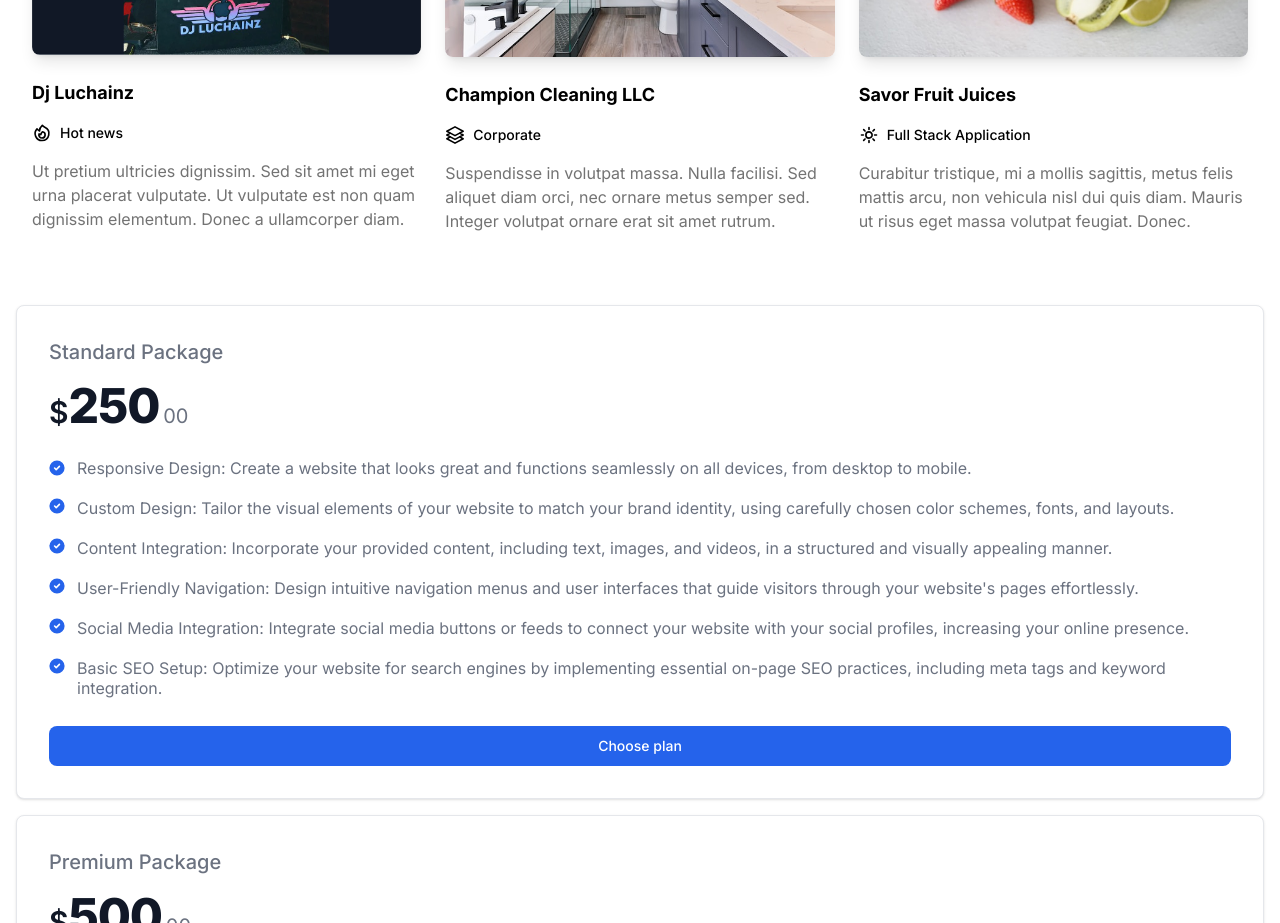
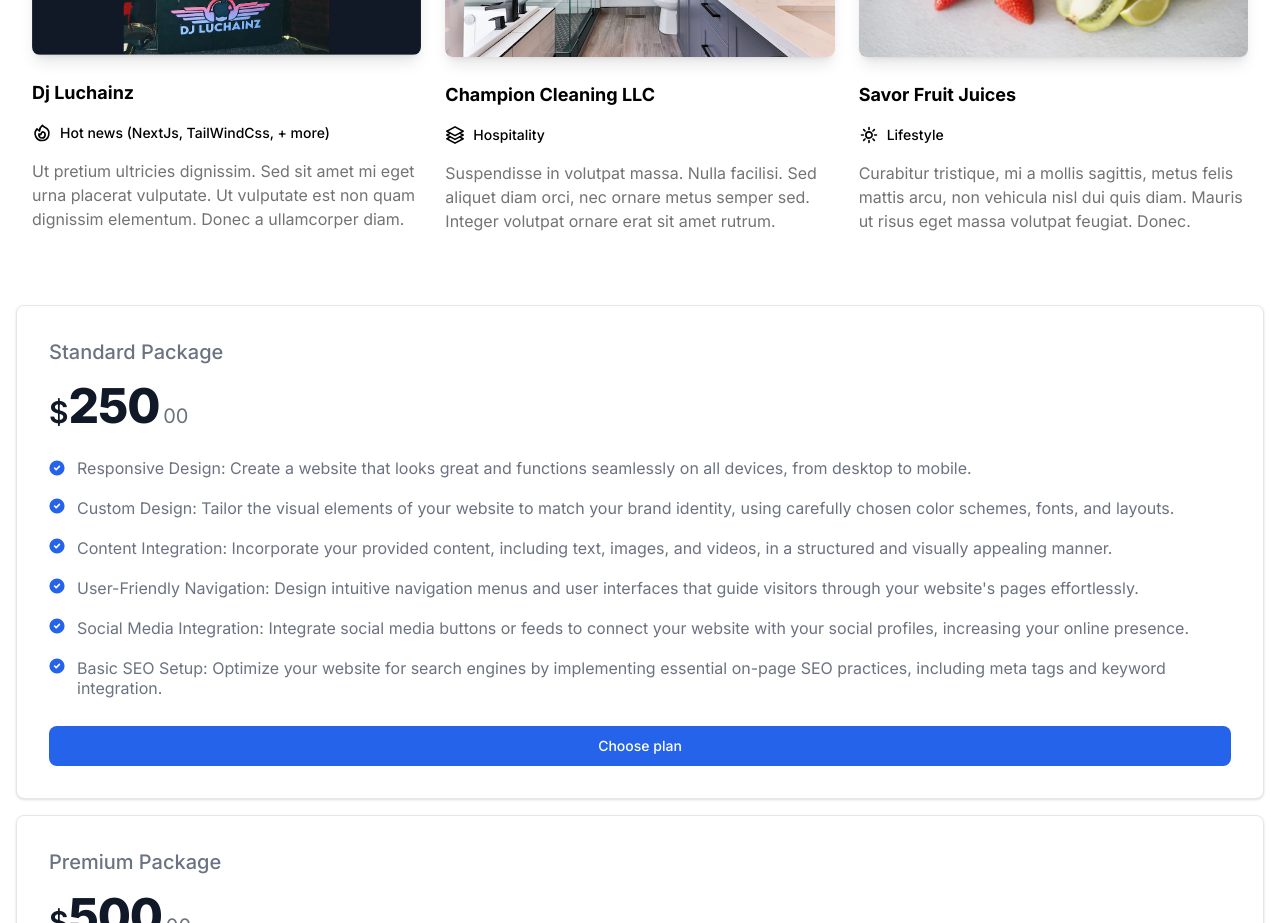
Before and after one commit to lamboprogramming/portfolio, a Next.js app: page / in a window 1280 px wide. Shown: the part 980-1903 px from the top of the page. Built offline with nearby package versions, Linux system fonts and the light colour scheme.

Commit message:
text change to projects page

```diff
--- a/app/components/Projects.tsx
+++ b/app/components/Projects.tsx
@@ -36,7 +36,7 @@ const Projects = () => {
             <path strokeLinecap="round" strokeLinejoin="round" d="M15.362 5.214A8.252 8.252 0 0112 21 8.25 8.25 0 016.038 7.048 8.287 8.287 0 009 9.6a8.983 8.983 0 013.361-6.867 8.21 8.21 0 003 2.48z" />
             <path strokeLinecap="round" strokeLinejoin="round" d="M12 18a3.75 3.75 0 00.495-7.467 5.99 5.99 0 00-1.925 3.546 5.974 5.974 0 01-2.133-1A3.75 3.75 0 0012 18z" />
           </svg>
-          Hot news
+          Hot news (NextJs, TailWindCss, + more)
         </div>
         <p className="text-neutral-500 ">
           Ut pretium ultricies dignissim. Sed sit amet mi eget urna placerat
@@ -61,7 +61,7 @@ const Projects = () => {
           <svg xmlns="http://www.w3.org/2000/svg" fill="none" viewBox="0 0 24 24" strokeWidth="2" stroke="currentColor" className="w-5 h-5 mr-2">
             <path strokeLinecap="round" strokeLinejoin="round" d="M6.429 9.75L2.25 12l4.179 2.25m0-4.5l5.571 3 5.571-3m-11.142 0L2.25 7.5 12 2.25l9.75 5.25-4.179 2.25m0 0L21.75 12l-4.179 2.25m0 0l4.179 2.25L12 21.75 2.25 16.5l4.179-2.25m11.142 0l-5.571 3-5.571-3" />
           </svg>
-          Corporate
+          Hospitality
         </div>
         <p className="text-neutral-500 ">
           Suspendisse in volutpat massa. Nulla facilisi. Sed aliquet diam
@@ -86,7 +86,7 @@ const Projects = () => {
           <svg xmlns="http://www.w3.org/2000/svg" fill="none" viewBox="0 0 24 24" strokeWidth="2" stroke="currentColor" className="w-5 h-5 mr-2">
             <path strokeLinecap="round" strokeLinejoin="round" d="M12 3v2.25m6.364.386l-1.591 1.591M21 12h-2.25m-.386 6.364l-1.591-1.591M12 18.75V21m-4.773-4.227l-1.591 1.591M5.25 12H3m4.227-4.773L5.636 5.636M15.75 12a3.75 3.75 0 11-7.5 0 3.75 3.75 0 017.5 0z" />
           </svg>
-          Full Stack Application
+          Lifestyle
         </div>
         <p className="text-neutral-500">
           Curabitur tristique, mi a mollis sagittis, metus felis mattis
```
